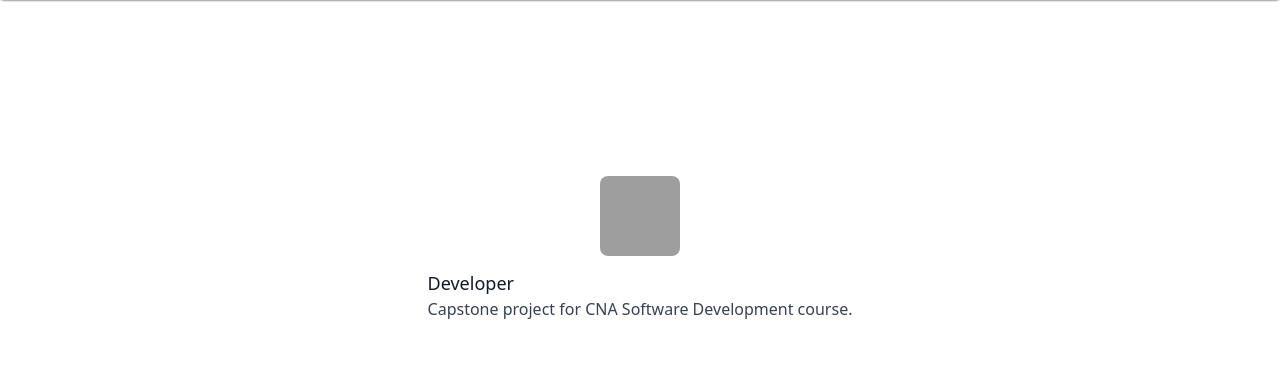
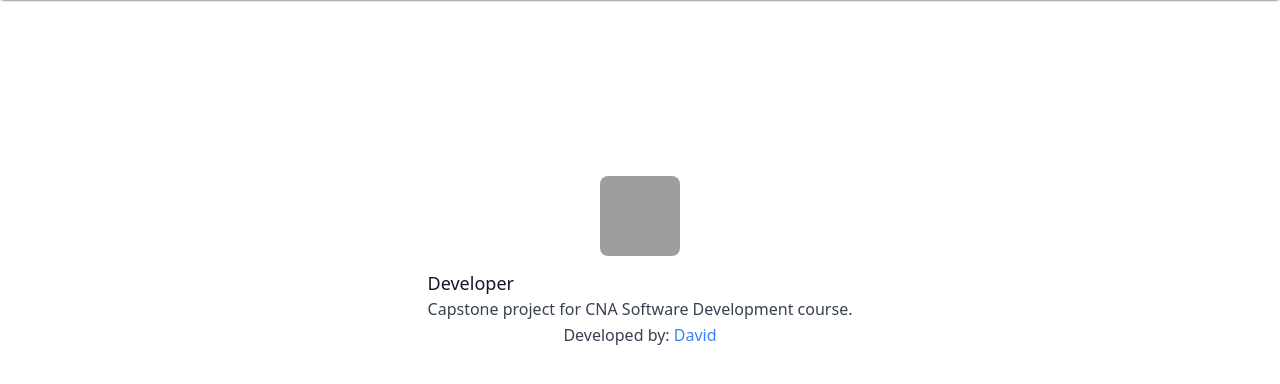
Before and after one commit to ImransCodeHub/easyshopper.ca-WebApp, a React (Create React App) app in the folder frontend/: page /about in a window 1280 px wide. Shown: the top 384 px of the page. Built offline with nearby package versions, Linux system fonts and the light colour scheme; grey boxes are pictures that could not be loaded; a web font is replaced by a local one.

Commit message:
Update About.page

```diff
--- a/frontend/src/Pages/About.jsx
+++ b/frontend/src/Pages/About.jsx
@@ -20,6 +20,12 @@ const About = () => {
                     <p className="mt-0.5 text-gray-700 text-center">
                         Capstone project for CNA Software Development course.
                     </p>
+
+
+                    <p className="mt-0.5 text-gray-700 text-center">
+                        Developed by: <span className="text-blue-500">David</span>
+                    </p>
+
                 </div>
             </div>
         </Layout>
```
